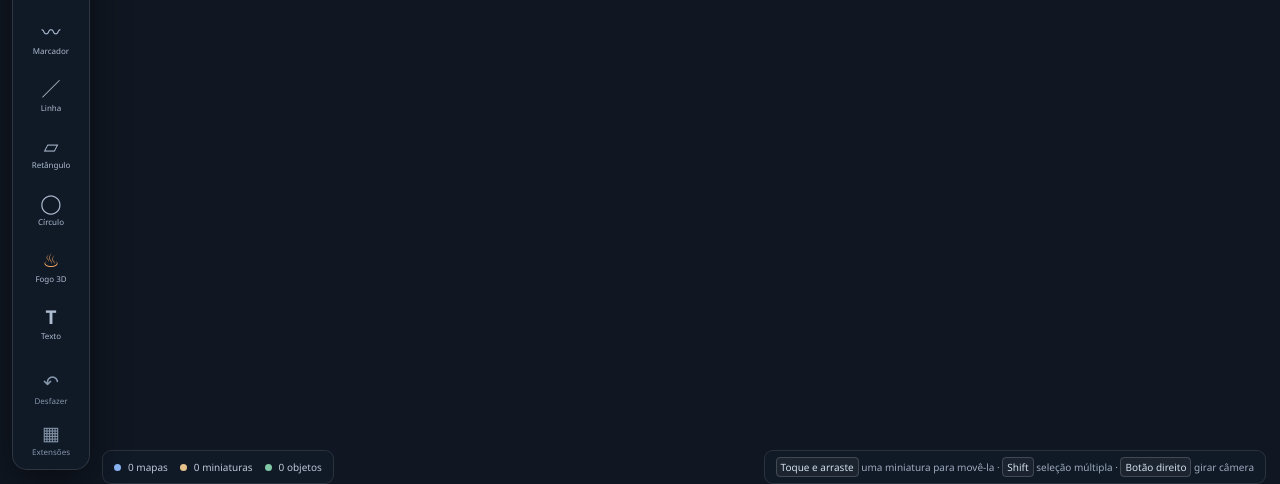
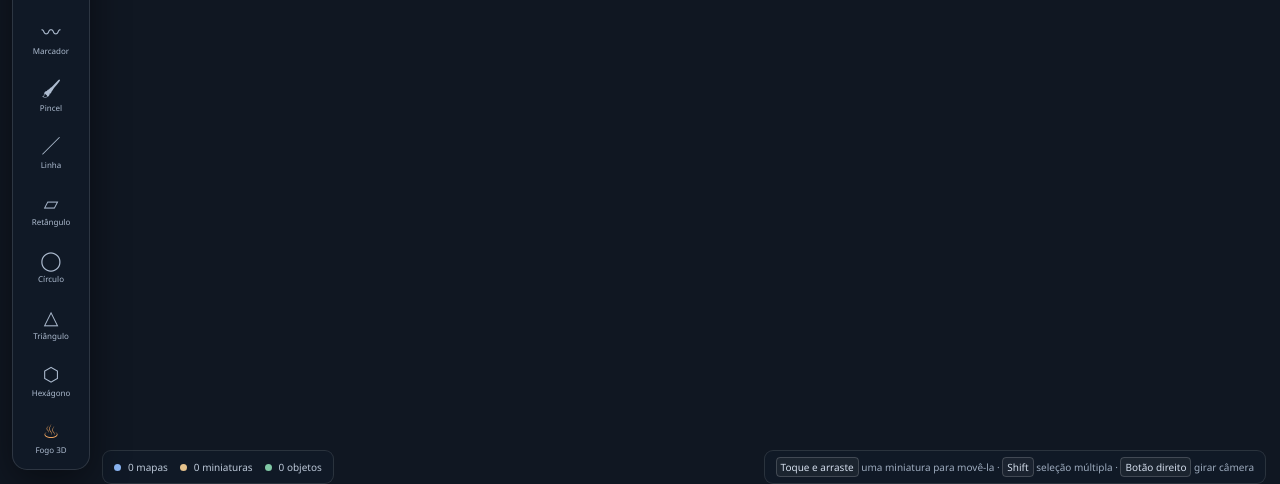
Before and after one commit to Onze1Onze/Sistema-3-dimensoes, a website built with Vite: page viewer.html in a window 1280 px wide. Shown: the part 302-786 px from the top of the page. Built offline with nearby package versions, Linux system fonts and the light colour scheme; what @owlbear-rodeo/sdk would draw is missing.

Commit message:
Add brush triangle and hexagon controls to 3D dock

```diff
--- a/viewer.html
+++ b/viewer.html
@@ -28,9 +28,12 @@
         <div class="scene-tool-divider"></div>
         <button class="scene-tool" type="button" data-scene-tool="measure" title="Medir distância com a grade do Owlbear"><span>↔</span><small>Medir</small></button>
         <button class="scene-tool" type="button" data-scene-tool="marker" title="Desenho livre"><span>〰</span><small>Marcador</small></button>
+        <button class="scene-tool" type="button" data-scene-tool="brush" title="Pincel preenchido"><span>🖌</span><small>Pincel</small></button>
         <button class="scene-tool" type="button" data-scene-tool="line" title="Desenhar uma linha"><span>／</span><small>Linha</small></button>
         <button class="scene-tool" type="button" data-scene-tool="rectangle" title="Desenhar um retângulo"><span>▱</span><small>Retângulo</small></button>
         <button class="scene-tool" type="button" data-scene-tool="circle" title="Desenhar um círculo"><span>◯</span><small>Círculo</small></button>
+        <button class="scene-tool" type="button" data-scene-tool="triangle" title="Desenhar um triângulo"><span>△</span><small>Triângulo</small></button>
+        <button class="scene-tool" type="button" data-scene-tool="hexagon" title="Desenhar um hexágono"><span>⬡</span><small>Hexágono</small></button>
         <button class="scene-tool fire-tool" type="button" data-scene-tool="fire" title="Criar fogo decorativo 3D"><span>♨</span><small>Fogo 3D</small></button>
         <button class="scene-tool" type="button" data-scene-tool="text" title="Adicionar um texto à cena"><span>T</span><small>Texto</small></button>
         <div class="scene-tool-divider"></div>
```
